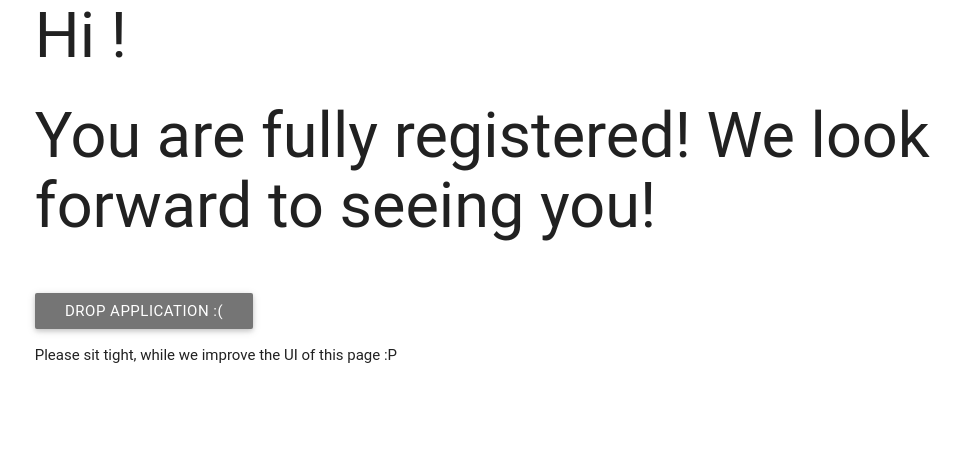
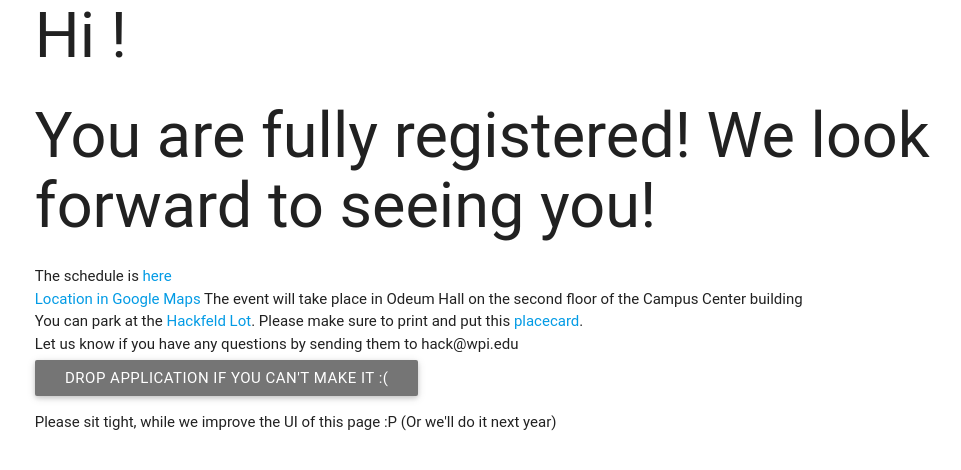
Before and after one commit to wpi-acm/Hack-WPI-Python, a Flask app: template templates/dashboard.html in a window 1280 px wide. Shown: the part 169-639 px from the top of the page, without its empty margins (146-1107 px from the left). Run offline with Flask 2, Linux system fonts and the light colour scheme; the template is opened without the code that fills it, so the values that code supplies are empty; some libraries are stand-ins or nearby versions; some web fonts are replaced.

Commit message:
Add various links to dashboard

```diff
--- a/templates/dashboard.html
+++ b/templates/dashboard.html
@@ -10,14 +10,24 @@
                 <h1>You are waitlisted, if space opens up we ill let you know...</h1>
             {% else %}
                 <h1>You are fully registered! We look forward to seeing you!</h1>
+
+		The schedule is <a href="https://docs.google.com/spreadsheets/d/1Hkuf6kMPEC-fqasOpS85AtOasJRn74ilPMnCgBwGgV0/edit?usp=sharing">here</a>
+		<br>
+		<a href="https://www.google.com/maps/place/WPI+Student+Campus+Center/@42.2744758,-71.8105159,17z/data=!4m8!1m2!2m1!1scc+wpi!3m4!1s0x89e40658927aa83f:0x953412a0addf6184!8m2!3d42.2747714!4d-71.8084429">Location in Google Maps</a>
+		The event will take place in Odeum Hall on the second floor of the Campus Center building
+		<br>
+		You can park at the <a href="https://www.google.com/maps/place/Hackfeld+Lot/@42.274131,-71.8112764,16.88z/data=!4m5!3m4!1s0x89e406f433008cd5:0xba67db4fec56e85c!8m2!3d42.2728874!4d-71.8128909">Hackfeld Lot</a>. Please make sure to print and put this <a href="../static/parking_placecard.pdf">placecard</a>.
+		<br>
+		Let us know if you have any questions by sending them to hack@wpi.edu
             {% endif %}
             <br>
-            <a href="#" id="drop-link"><p class="sub-button btn waves-effect waves-light grey darken-1">Drop Application :(</p></a>
+            <a href="#" id="drop-link"><p class="sub-button btn waves-effect waves-light grey darken-1">Drop Application if you can't make it :(</p></a>
             {% if admin %}
+		<br>
                 <a href="/admin"><p class="btn">Admin Dashboard</p></a>
             {% endif %}
             <br>
-            Please sit tight, while we improve the UI of this page :P
+            Please sit tight, while we improve the UI of this page :P (Or we'll do it next year)
         </div>
     </div>
 </div>
```
Also changed, not shown: 1 other file.
